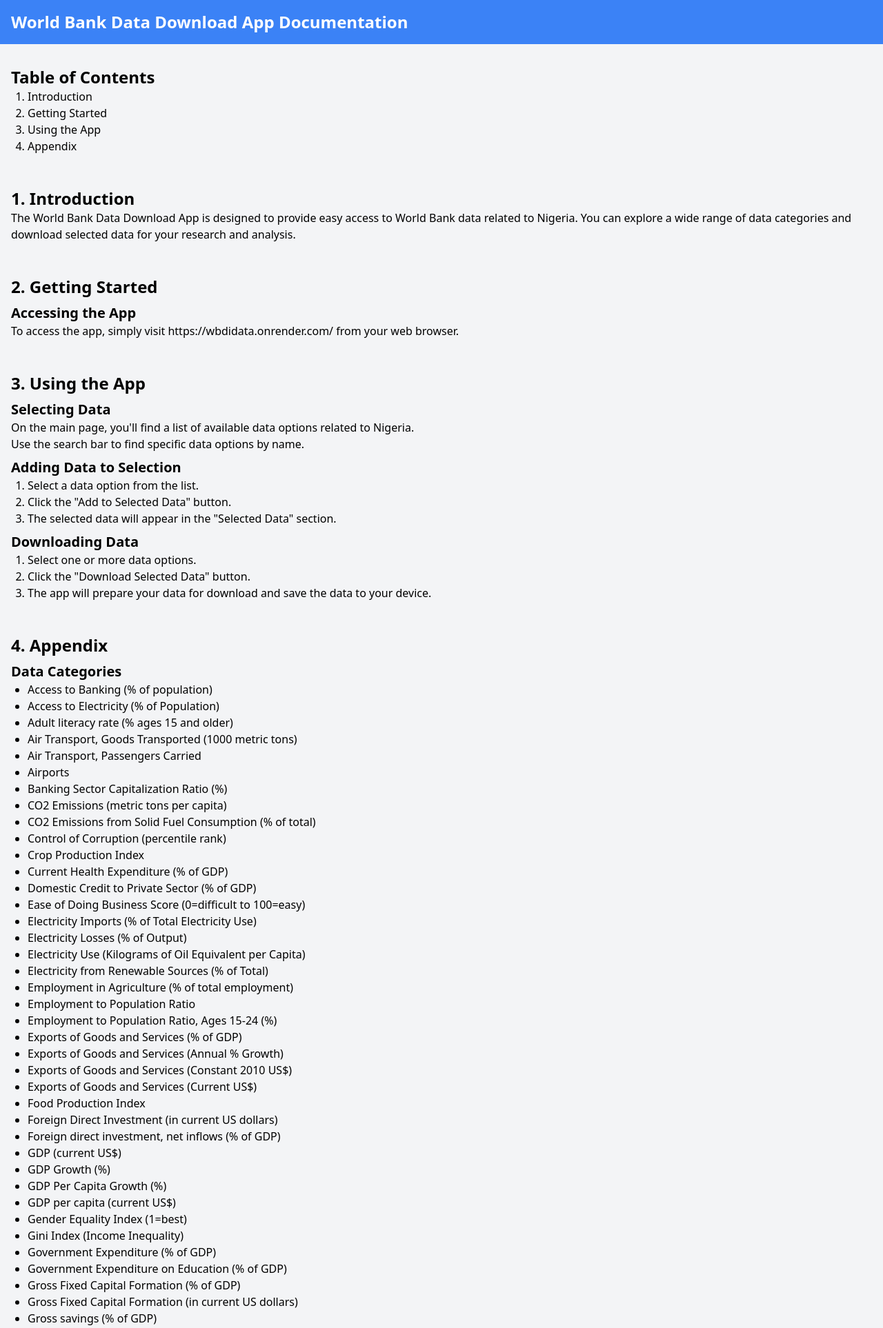
After one commit to Mustaphayinka/WBDI_project, a Flask app: page /documentation in a window 1280 px wide. The commit adds this page. Shown: the top 1926 px of the page at 69% size. Run offline with Flask 3, Linux system fonts and the light colour scheme; some libraries are stand-ins or nearby versions.

Commit message:
documentation

```diff
--- a/app.py
+++ b/app.py
@@ -173,5 +173,9 @@
         mimetype="text/csv",
     )
 
+@app.route('/documentation')
+def documentation():
+    return render_template('documentation.html', DATA_OPTIONS=DATA_OPTIONS)
+
 if __name__ == "__main__":
     app.run(debug=True)
--- /dev/null
+++ b/templates/documentation.html
@@ -0,0 +1,127 @@
+<!DOCTYPE html>
+<html lang="en">
+<head>
+    <meta charset="UTF-8">
+    <meta name="viewport" content="width=device-width, initial-scale=1.0">
+    <title>World Bank Data Download App Documentation</title>
+    <!-- Add Tailwind CSS CDN link here -->
+    <link href="https://cdn.jsdelivr.net/npm/tailwindcss@2.2.7/dist/tailwind.min.css" rel="stylesheet">
+    <style>
+        /* Add custom styles here if needed */
+    </style>
+</head>
+<body class="bg-gray-100">
+    <!-- Navigation bar -->
+    <nav class="bg-blue-500 text-white p-4">
+        <div class="container mx-auto">
+            <h1 class="text-2xl font-semibold">World Bank Data Download App Documentation</h1>
+        </div>
+    </nav>
+
+    <!-- Table of Contents -->
+    <div class="container mx-auto p-4">
+        <h2 class="text-2xl font-semibold mt-4">Table of Contents</h2>
+        <ol class="list-decimal ml-6">
+            <li><a href="#introduction">Introduction</a></li>
+            <li><a href="#getting-started">Getting Started</a></li>
+            <li><a href="#using-the-app">Using the App</a></li>
+            <!-- <li><a href="#advanced-features">Advanced Features</a></li>
+            <li><a href="#troubleshooting">Troubleshooting</a></li>
+            <li><a href="#feedback-and-support">Feedback and Support</a></li> -->
+            <li><a href="#appendix">Appendix</a></li>
+        </ol>
+    </div>
+
+    <!-- 1. Introduction -->
+    <div class="container mx-auto p-4">
+        <h2 id="introduction" class="text-2xl font-semibold mt-4">1. Introduction</h2>
+        <p>
+            The World Bank Data Download App is designed to provide easy access to World Bank data related to Nigeria. You can explore a wide range of data categories and download selected data for your research and analysis.
+        </p>
+    </div>
+
+    <!-- 2. Getting Started -->
+    <div class="container mx-auto p-4">
+        <h2 id="getting-started" class="text-2xl font-semibold mt-4">2. Getting Started</h2>
+        <!-- Accessing the App -->
+        <h3 class="text-xl font-semibold mt-2">Accessing the App</h3>
+        <p>
+            To access the app, simply visit https://wbdidata.onrender.com/ from your web browser.
+        </p>
+        <!-- User Registration -->
+        <!-- <h3 class="text-xl font-semibold mt-2">User Registration</h3>
+        <p> -->
+            <!-- User registration is not required to use the app. However, registered users can enjoy additional features, such as saving selected data options for future use. -->
+        <!-- </p> -->
+    </div>
+
+    <!-- 3. Using the App -->
+    <div class="container mx-auto p-4">
+        <h2 id="using-the-app" class="text-2xl font-semibold mt-4">3. Using the App</h2>
+        <!-- Selecting Data -->
+        <h3 class="text-xl font-semibold mt-2">Selecting Data</h3>
+        <p>
+            On the main page, you'll find a list of available data options related to Nigeria.
+        </p>
+        <p>
+            Use the search bar to find specific data options by name.
+            <!-- or keyword. -->
+        </p>
+        <!-- Adding Data to Selection -->
+        <h3 class="text-xl font-semibold mt-2">Adding Data to Selection</h3>
+        <p>
+            <ol class="list-decimal ml-6">
+                <li>Select a data option from the list.</li>
+                <li>Click the "Add to Selected Data" button.</li>
+                <li>The selected data will appear in the "Selected Data" section.</li>
+            </ol>
+        </p>
+        <!-- Downloading Data -->
+        <h3 class="text-xl font-semibold mt-2">Downloading Data</h3>
+        <p>
+            <ol class="list-decimal ml-6">
+                <li>Select one or more data options.</li>
+                <li>Click the "Download Selected Data" button.</li>
+                <li>The app will prepare your data for download and save the data to your device.</li>
+            </ol>
+        </p>
+    </div>
+
+
+    <!-- 4. Appendix -->
+    <div class="container mx-auto p-4">
+        <h2 id="appendix" class="text-2xl font-semibold mt-4">4. Appendix</h2>
+
+        <!-- Data Categories -->
+        <h3 class="text-xl font-semibold mt-2">Data Categories</h3>
+        <ul class="list-disc ml-6">
+            {% for option in DATA_OPTIONS %}
+                <li>{{ option['name'] }}</li>
+            {% endfor %}
+        </ul>
+
+        <h3 class="text-lg font-semibold mb-2">Known Limitations</h3>
+        <p>Please be aware of the following limitations when using this app:</p>
+        <ul class="list-disc ml-6">
+            <li>Access to data is limited to information related to Nigeria.</li>
+            <li>The app does not provide data for other countries or regions.</li>
+        </ul>
+    </div>
+
+
+    <div class="flex justify-center mt-8">
+        <a href="/" class="bg-blue-500 hover:bg-blue-600 text-white font-bold py-2 px-4 rounded-full">
+            Back to Home
+        </a>
+    </div>
+
+
+
+    <!-- Footer -->
+    <footer class="bg-gray-300 p-4 text-center mt-4">
+        <p class="text-gray-600 text-sm">
+            Data provided by <a href="https://data.worldbank.org" target="_blank" rel="noopener noreferrer" class="underline">World Bank</a>
+        </p>
+    </footer>
+</body>
+</html>
```
Also changed, not shown: templates/index.html (+11 -1 lines).
